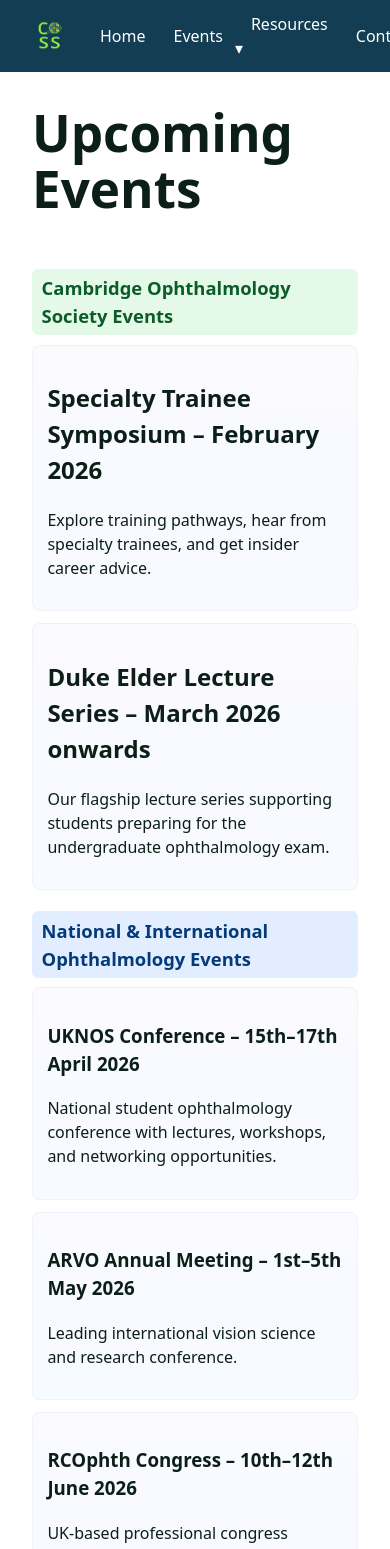
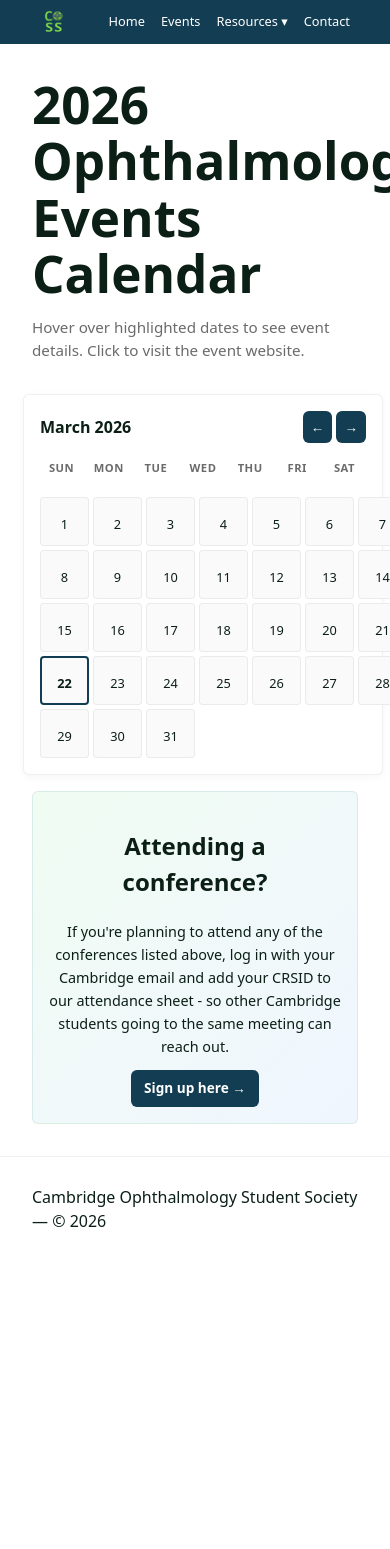
Before and after one commit to yat2k/coss-website, a React (Vite) app: page /events in a window 390 px wide. Shown: the top 1549 px of the page. After the commit the page ends 1261 px from the top, so only its background shows below. Built offline with nearby package versions, Linux system fonts and the light colour scheme.

Commit message:
responsiveness fixed, added events calender

```diff
--- a/src/components/Header/Header.css
+++ b/src/components/Header/Header.css
@@ -1,7 +1,7 @@
 .site-header {
   background: var(--brand-green);
   color: #fff;
-  padding: 12px 0;
+  padding: 12px 1rem;
   width: 100%;
   box-sizing: border-box;
 }
@@ -9,7 +9,9 @@
   display: flex;
   align-items: center;
   justify-content: space-between;
-  gap: 16px;
+  gap: 12px;
+  max-width: 1400px;
+  margin: 0 auto;
 }
 .brand {
   display: inline-flex;
@@ -35,9 +37,9 @@
   text-decoration: none;
 }
 
-.site-header nav { display: flex; align-items: center; gap: 12px }
+.site-header nav { display: flex; align-items: center; gap: 8px; flex-wrap: wrap }
 .nav-item { position: relative; }
-.nav-link { color: #fff; text-decoration: none; margin-left: 0 }
+.nav-link { color: #fff; text-decoration: none; margin-left: 0; font-size: 0.95rem }
 
 .dropdown-menu {
   position: absolute;
@@ -63,9 +65,52 @@
 .nav-dropdown:focus-within .dropdown-menu { display: block; }
 
 /* make dropdown adapt on small screens (stack) */
-@media (max-width: 800px) {
-  .dropdown-menu { position: static; box-shadow: none; background: transparent; padding: 0 }
-  .dropdown-menu li a { padding: 0.25rem 0; color: #fff }
+@media (max-width: 768px) {
+  .site-header {
+    padding: 10px 0.75rem;
+  }
+  .header-inner {
+    gap: 8px;
+  }
+  .brand {
+    gap: 8px;
+  }
+  .site-header nav a {
+    margin-left: 12px;
+    font-size: 0.9rem;
+  }
+  .dropdown-menu {
+    position: static;
+    box-shadow: none;
+    background: transparent;
+    padding: 0;
+    min-width: auto;
+  }
+  .dropdown-menu li a {
+    padding: 0.25rem 0;
+    color: #fff;
+    font-size: 0.9rem;
+  }
+}
+
+@media (max-width: 480px) {
+  .site-header {
+    padding: 8px 0.5rem;
+  }
+  .brand {
+    gap: 6px;
+  }
+  .brand-logo {
+    height: 28px;
+    width: 28px;
+  }
+  .site-header nav a {
+    margin-left: 8px;
+    font-size: 0.8rem;
+  }
+  .nav-item {
+    font-size: 0.8rem;
+  }
 }
 
 .site-header .brand {
--- a/src/pages/Events/Events.css
+++ b/src/pages/Events/Events.css
@@ -1,45 +1,437 @@
-.events-grid {
-  display: grid;
-  grid-template-columns: 1fr 320px;
-  gap: 1rem;
-  align-items: start;
+.events-header {
+  margin-bottom: 2rem;
 }
 
-.events-main h1 { margin-top: 0; }
-.lead { color: var(--muted); margin-top: 0.25rem; }
-
-.event-card {
-  background: linear-gradient(180deg, rgba(250,250,255,1), rgba(247,250,255,1));
-  border: 1px solid rgba(20,60,120,0.04);
-  padding: 0.9rem;
-  border-radius: 8px;
-  margin-bottom: 0.75rem;
+.events-header h1 {
+  margin-top: 0;
+  margin-bottom: 0.5rem;
 }
 
-.section-title { margin-top: 1rem; }
+.events-header p {
+  color: var(--muted);
+  font-size: 0.95rem;
+}
 
-.section-heading { display: inline-block; padding: 0.35rem 0.6rem; border-radius: 6px; margin: 0.6rem 0; font-size: 1.15rem }
-.section-heading--green { background: rgba(226,249,230,0.9); color: #0b5c2a }
-.section-heading--blue { background: rgba(225,237,255,0.95); color: #053a7a }
+.calendar-container {
+  display: flex;
+  align-items: center;
+  justify-content: center;
+  width: 100%;
+  margin: 0 auto 2rem;
+}
 
-.connect, .subscribe { margin-top: 1rem; padding: 0.6rem; background: rgba(245,250,245,0.8); border-radius: 8px }
-
-.button {
-  display: inline-block;
-  padding: 0.45rem 0.7rem;
+.nav-prev,
+.nav-next {
   background: var(--brand-green);
   color: #fff;
+  border: none;
+  padding: 0.6rem 0.9rem;
   border-radius: 6px;
+  font-size: 1.1rem;
+  cursor: pointer;
+  transition: all 150ms ease;
+  font-weight: 600;
+}
+
+.nav-prev:hover,
+.nav-next:hover {
+  box-shadow: 0 4px 12px rgba(0, 120, 70, 0.25);
+  transform: scale(1.05);
+}
+
+.nav-prev:active,
+.nav-next:active {
+  transform: scale(0.95);
+}
+
+.nav-buttons {
+  display: flex;
+  gap: 0.5rem;
+  flex-shrink: 0;
+}
+
+.calendar-month {
+  background: #fff;
+  border: 1px solid rgba(0, 0, 0, 0.06);
+  border-radius: 8px;
+  padding: 2.5rem;
+  box-shadow: 0 2px 8px rgba(0, 0, 0, 0.04);
+  width: 100%;
+  max-width: 1400px;
+  margin: 0 auto;
+}
+
+.calendar-header {
+  display: flex;
+  align-items: center;
+  justify-content: space-between;
+  margin-bottom: 1.5rem;
+  gap: 2rem;
+}
+
+.month-title {
+  margin: 0;
+  font-size: 1.5rem;
+  color: var(--text-primary);
+  flex-shrink: 0;
+  min-width: fit-content;
+}
+
+.calendar-weekdays {
+  display: grid;
+  grid-template-columns: repeat(7, 1fr);
+  gap: 0.5rem;
+  margin-bottom: 1rem;
+}
+
+.calendar-days {
+  display: grid;
+  grid-template-columns: repeat(7, 1fr);
+  gap: 0.5rem;
+}
+
+.weekday {
+  text-align: center;
+  font-size: 0.95rem;
+  font-weight: 600;
+  color: var(--muted);
+  padding: 0.5rem 0;
+  text-transform: uppercase;
+  letter-spacing: 0.5px;
+}
+
+.calendar-day {
+  aspect-ratio: 1;
+  min-height: 60px;
+  display: flex;
+  align-items: center;
+  justify-content: center;
+  position: relative;
+  border: 1px solid rgba(0, 0, 0, 0.06);
+  border-radius: 6px;
+  background: #fafafa;
+  font-size: 1rem;
+  font-weight: 500;
+  cursor: default;
+  transition: all 150ms ease;
+}
+
+.calendar-day.has-event {
+  background: var(--brand-green);
+  color: #fff;
+  font-weight: 600;
+  cursor: pointer;
+}
+
+.calendar-day.has-event:hover {
+  box-shadow: 0 4px 12px rgba(0, 120, 70, 0.25);
+  transform: scale(1.05);
+}
+
+.calendar-day.today {
+  border: 2px solid var(--brand-green);
+  font-weight: 600;
+}
+
+.day-number {
+  display: flex;
+  align-items: center;
+  justify-content: center;
+  width: 100%;
+  height: 100%;
+  border-top: 1px solid rgba(255, 255, 255, 0.3);
+  padding-top: 0.35rem;
+}
+
+.event-tooltip-inline .tooltip-dates {
+  color: rgba(255, 255, 255, 0.9);
+  margin-bottom: 0.25rem;
+  font-size: 0.7rem;
+}
+
+.tooltip-dates {
+  color: var(--muted);
+  font-size: 0.85rem;
+  margin-bottom: 0.5rem;
+}
+
+.tooltip-link {
+  display: inline-flex;
+  align-items: center;
+  gap: 0.3rem;
+  color: var(--brand-green);
   text-decoration: none;
+  font-weight: 600;
+  font-size: 0.85rem;
+  transition: gap 150ms ease;
 }
-.button.muted { background: rgba(10,10,10,0.06); color: inherit; border: 1px solid rgba(0,0,0,0.06) }
 
-.events-side .side-card { background: linear-gradient(180deg, #fff, #fbfbff); border-radius:8px; padding:0.8rem; margin-bottom:0.8rem; border: 1px solid rgba(0,0,0,0.04) }
-.side-form { display:flex; flex-direction:column; gap:0.5rem }
-.side-form input { padding:0.45rem; border-radius:6px; border:1px solid rgba(0,0,0,0.06) }
-.side-form button { padding:0.45rem; border-radius:6px; border:none; background:var(--brand-green); color:white }
+.tooltip-link:hover {
+  gap: 0.5rem;
+}
 
-@media (max-width: 900px) {
-  .events-grid { grid-template-columns: 1fr; }
-  .events-side { order: 2 }
+.event-tooltip-inline .tooltip-link {
+  color: rgba(255, 255, 255, 0.95);
+  font-size: 0.7rem;
 }
+
+.conference-signup {
+  background: linear-gradient(135deg, rgba(226, 249, 230, 0.5), rgba(225, 237, 255, 0.5));
+  border: 1px solid rgba(0, 120, 70, 0.1);
+  border-radius: 8px;
+  padding: 1.5rem;
+  max-width: 600px;
+  margin: 2rem auto 0;
+  text-align: center;
+}
+
+.tooltip-dates {
+  color: var(--muted);
+  font-size: 0.85rem;
+  margin-bottom: 0.5rem;
+}
+
+.tooltip-link {
+  display: inline-flex;
+  align-items: center;
+  gap: 0.3rem;
+  color: var(--brand-green);
+  text-decoration: none;
+  font-weight: 600;
+  font-size: 0.85rem;
+  transition: gap 150ms ease;
+}
+
+.tooltip-link:hover {
+  gap: 0.5rem;
+}
+
+.event-tooltip {
+  position: absolute;
+  bottom: calc(100% + 8px);
+  left: 50%;
+  transform: translateX(-50%);
+  background: #fff;
+  border: 1px solid rgba(0, 0, 0, 0.12);
+  border-radius: 6px;
+  padding: 0.75rem;
+  box-shadow: 0 8px 24px rgba(0, 0, 0, 0.15);
+  min-width: 200px;
+  max-width: 250px;
+  z-index: 10;
+  animation: tooltipFadeIn 150ms ease both;
+}
+
+@keyframes tooltipFadeIn {
+  from {
+    opacity: 0;
+    transform: translateX(-50%) translateY(4px);
+  }
+  to {
+    opacity: 1;
+    transform: translateX(-50%) translateY(0);
+  }
+}
+
+.tooltip-name {
+  font-weight: 600;
+  color: var(--text-primary);
+  margin-bottom: 0.3rem;
+  font-size: 0.95rem;
+  color: var(--text-primary);
+}
+
+.conference-signup p {
+  margin: 0 0 1rem 0;
+  color: var(--text-primary);
+  line-height: 1.6;
+}
+
+.signup-link {
+  display: inline-flex;
+  align-items: center;
+  gap: 0.4rem;
+  padding: 0.6rem 1rem;
+  background: var(--brand-green);
+  color: #fff;
+  text-decoration: none;
+  border-radius: 6px;
+  font-weight: 600;
+  transition: all 150ms ease;
+}
+
+.signup-link:hover {
+  gap: 0.6rem;
+  box-shadow: 0 4px 12px rgba(0, 120, 70, 0.25);
+}
+
+@media (max-width: 1024px) {
+  .calendar-month {
+    padding: 2rem;
+  }
+
+  .calendar-day {
+    min-height: 70px;
+    font-size: 1.1rem;
+  }
+
+  .month-title {
+    font-size: 1.4rem;
+  }
+}
+
+@media (max-width: 768px) {
+  .calendar-container {
+    max-width: 100%;
+    margin-bottom: 1.5rem;
+    padding: 0 0.75rem;
+  }
+
+  .calendar-month {
+    padding: 1.25rem;
+    border-radius: 6px;
+  }
+
+  .calendar-header {
+    flex-direction: row;
+    gap: 1rem;
+    margin-bottom: 1rem;
+    justify-content: space-between;
+  }
+
+  .month-title {
+    font-size: 1.2rem;
+    flex: 1;
+  }
+
+  .nav-buttons {
+    gap: 0.35rem;
+  }
+
+  .nav-prev,
+  .nav-next {
+    padding: 0.5rem 0.7rem;
+    font-size: 0.95rem;
+  }
+
+  .calendar-weekdays,
+  .calendar-days {
+    gap: 0.35rem;
+  }
+
+  .calendar-day {
+    min-height: 50px;
+    font-size: 0.9rem;
+    border-radius: 4px;
+  }
+
+  .event-tooltip {
+    min-width: 160px;
+    max-width: 200px;
+    padding: 0.5rem;
+    font-size: 0.8rem;
+  }
+
+  .tooltip-name {
+    font-size: 0.85rem;
+  }
+
+  .tooltip-dates {
+    font-size: 0.75rem;
+  }
+
+  .tooltip-link {
+    font-size: 0.7rem;
+  }
+
+  .conference-signup {
+    margin: 1.5rem auto 0;
+    padding: 1.25rem;
+  }
+}
+
+@media (max-width: 480px) {
+  .calendar-container {
+    padding: 0 0.5rem;
+    margin-bottom: 1rem;
+  }
+
+  .calendar-month {
+    padding: 1rem;
+  }
+
+  .calendar-header {
+    gap: 0.5rem;
+    margin-bottom: 0.75rem;
+  }
+
+  .month-title {
+    font-size: 1rem;
+  }
+
+  .nav-buttons {
+    gap: 0.25rem;
+  }
+
+  .nav-prev,
+  .nav-next {
+    padding: 0.4rem 0.5rem;
+    font-size: 0.85rem;
+  }
+
+  .calendar-weekdays,
+  .calendar-days {
+    gap: 0.25rem;
+  }
+
+  .weekday {
+    font-size: 0.7rem;
+    padding: 0.3rem 0;
+  }
+
+  .calendar-day {
+    min-height: 45px;
+    font-size: 0.8rem;
+  }
+
+  .event-tooltip {
+    min-width: 140px;
+    max-width: 180px;
+    padding: 0.4rem;
+    bottom: calc(100% + 4px);
+  }
+
+  .tooltip-name {
+    font-size: 0.75rem;
+    margin-bottom: 0.2rem;
+  }
+
+  .tooltip-dates {
+    font-size: 0.65rem;
+    margin-bottom: 0.2rem;
+  }
+
+  .tooltip-link {
+    font-size: 0.65rem;
+  }
+
+  .day-number {
+    font-size: 0.8rem;
+  }
+
+  .conference-signup {
+    margin: 1rem auto 0;
+    padding: 1rem;
+    border-radius: 6px;
+  }
+
+  .conference-signup p {
+    margin: 0 0 0.75rem 0;
+    font-size: 0.9rem;
+  }
+
+  .signup-link {
+    padding: 0.5rem 0.8rem;
+    font-size: 0.85rem;
+  }
+}
--- a/src/pages/Events/Events.jsx
+++ b/src/pages/Events/Events.jsx
@@ -1,55 +1,124 @@
+import { useState } from 'react'
 import './Events.css'
 
+const EVENTS = [
+  { name: 'ARVO Annual Meeting', dates: '3–7 May 2026', dateRange: [{ month: 5, days: [3, 4, 5, 6, 7] }], url: 'https://www.arvo.org/annual-meeting' },
+  { name: 'RCOphth Annual Congress', dates: '18–21 May 2026', dateRange: [{ month: 5, days: [18, 19, 20, 21] }], url: 'https://www.rcophth.ac.uk/events-courses/annual-congress/' },
+  { name: 'EGS Congress', dates: '30 May–2 Jun 2026', dateRange: [{ month: 5, days: [30, 31] }, { month: 6, days: [1, 2] }], url: 'https://egscongress.org/' },
+  { name: 'BOPSS Annual Meeting', dates: '17–19 Jun 2026', dateRange: [{ month: 6, days: [17, 18, 19] }], url: 'https://www.bopss.co.uk/meetings/bopss-2026-sheffield/' },
+  { name: 'WOC 2026', dates: '26–29 Jun 2026', dateRange: [{ month: 6, days: [26, 27, 28, 29] }], url: 'https://icowoc.org/' },
+  { name: 'Oxford Ophthalmological Congress', dates: '6–8 Jul 2026', dateRange: [{ month: 7, days: [6, 7, 8] }], url: 'https://www.ooc.uk.com/' },
+  { name: 'BEECS Annual Meeting', dates: 'TBC — Sep 2026', dateRange: [], url: 'https://beecs.co.uk/' },
+  { name: 'ESCRS Congress', dates: '11–15 Sep 2026', dateRange: [{ month: 9, days: [11, 12, 13, 14, 15] }], url: 'https://congress.escrs.org/' },
+  { name: 'EURETINA Congress', dates: '1–4 Oct 2026', dateRange: [{ month: 10, days: [1, 2, 3, 4] }], url: 'https://euretina.org/vienna-2026/' },
+  { name: 'AAO Annual Meeting', dates: '9–12 Oct 2026', dateRange: [{ month: 10, days: [9, 10, 11, 12] }], url: 'https://www.aao.org/annual-meeting' },
+  { name: 'BIPOSA Annual Meeting', dates: 'TBC — Oct 2026', dateRange: [], url: 'https://biposa.org/' },
+  { name: 'BEAVRS Annual Meeting', dates: '5–6 Nov 2026', dateRange: [{ month: 11, days: [5, 6] }], url: 'https://beavrs.org/' },
+]
+
+function getEventForDate(month, day) {
+  return EVENTS.find(event =>
+    event.dateRange.some(dr => dr.month === month && dr.days.includes(day))
+  )
+}
+
+function CalendarMonth({ month, year, onPrevMonth, onNextMonth }) {
+  const firstDay = new Date(year, month - 1, 1).getDay()
+  const daysInMonth = new Date(year, month, 0).getDate()
+  const [hoveredDate, setHoveredDate] = useState(null)
+
+  const monthNames = ['January', 'February', 'March', 'April', 'May', 'June', 'July', 'August', 'September', 'October', 'November', 'December']
+  const dayNames = ['Sun', 'Mon', 'Tue', 'Wed', 'Thu', 'Fri', 'Sat']
+
+  const dates = []
+  for (let i = 0; i < firstDay; i++) {
+    dates.push(null)
+  }
+  for (let i = 1; i <= daysInMonth; i++) {
+    dates.push(i)
+  }
+
+  return (
+    <div className="calendar-month">
+      <div className="calendar-header">
+        <h3 className="month-title">{monthNames[month - 1]} {year}</h3>
+        <div className="nav-buttons">
+          <button className="nav-prev" onClick={onPrevMonth} aria-label="Previous month">
+            ←
+          </button>
+          <button className="nav-next" onClick={onNextMonth} aria-label="Next month">
+            →
+          </button>
+        </div>
+      </div>
+
+      <div className="calendar-weekdays">
+        {dayNames.map(day => (
+          <div key={day} className="weekday">{day}</div>
+        ))}
+      </div>
+
+      <div className="calendar-days">
+        {dates.map((day, idx) => {
+          const event = day ? getEventForDate(month, day) : null
+          const isToday = new Date().getMonth() === month - 1 && new Date().getDate() === day
+
+          return (
+            <div
+              key={idx}
+              className={`calendar-day ${event ? 'has-event' : ''} ${isToday ? 'today' : ''}`}
+              onMouseEnter={() => day && setHoveredDate(day)}
+              onMouseLeave={() => setHoveredDate(null)}
+              onClick={() => event && window.open(event.url, '_blank')}
+            >
+              {day && <span className="day-number">{day}</span>}
+
+              {event && hoveredDate === day && (
+                <div className="event-tooltip">
+                  <div className="tooltip-name">{event.name}</div>
+                  <div className="tooltip-dates">{event.dates}</div>
+                  <a href={event.url} target="_blank" rel="noreferrer" className="tooltip-link" onClick={(e) => e.stopPropagation()}>
+                    Visit Website →
+                  </a>
+                </div>
+              )}
+            </div>
+          )
+        })}
+      </div>
+    </div>
+  )
+}
+
 export default function Events() {
+  const currentMonth = new Date().getMonth() + 1
+  const [displayMonth, setDisplayMonth] = useState(currentMonth)
+
+  const handlePrevMonth = () => {
+    setDisplayMonth(prev => prev === 1 ? 12 : prev - 1)
+  }
+
+  const handleNextMonth = () => {
+    setDisplayMonth(prev => prev === 12 ? 1 : prev + 1)
+  }
+
+  const monthNames = ['January', 'February', 'March', 'April', 'May', 'June', 'July', 'August', 'September', 'October', 'November', 'December']
+
   return (
     <section className="events container">
-      <div className="events-grid">
-        <main className="events-main">
-          <h1>Upcoming Events</h1>
-          <h2 className="section-heading section-heading--green">Cambridge Ophthalmology Society Events</h2>
+      <div className="events-header">
+        <h1>2026 Ophthalmology Events Calendar</h1>
+        <p>Hover over highlighted dates to see event details. Click to visit the event website.</p>
+      </div>
 
-          <section className="event-card">
-            <h2>Specialty Trainee Symposium – February 2026</h2>
-            <p>Explore training pathways, hear from specialty trainees, and get insider career advice.</p>
-          </section>
+      <div className="calendar-container">
+        <CalendarMonth month={displayMonth} year={2026} onPrevMonth={handlePrevMonth} onNextMonth={handleNextMonth} />
+      </div>
 
-          <section className="event-card">
-            <h2>Duke Elder Lecture Series – March 2026 onwards</h2>
-            <p>Our flagship lecture series supporting students preparing for the undergraduate ophthalmology exam.</p>
-          </section>
-
-          <h2 className="section-heading section-heading--blue">National &amp; International Ophthalmology Events</h2>
-
-          <section className="event-card">
-            <h3>UKNOS Conference – 15th–17th April 2026</h3>
-            <p>National student ophthalmology conference with lectures, workshops, and networking opportunities.</p>
-          </section>
-
-          <section className="event-card">
-            <h3>ARVO Annual Meeting – 1st–5th May 2026</h3>
-            <p>Leading international vision science and research conference.</p>
-          </section>
-
-          <section className="event-card">
-            <h3>RCOphth Congress – 10th–12th June 2026</h3>
-            <p>UK-based professional congress featuring talks, workshops, and the latest research.</p>
-          </section>
-        </main>
-
-        <aside className="events-side">
-          <div className="side-card">
-            <h4>Connect with Fellow Students</h4>
-            <p>Planning to attend any events? Add your name and CRSid to our Google Sheet to find like-minded Cambridge students and coordinate attendance.</p>
-            <p><a className="button" href="#" target="_blank" rel="noreferrer">Open events Google Sheet</a></p>
-          </div>
-
-          <div className="side-card">
-            <h4>Stay Up to Date</h4>
-            <p>Want to hear about upcoming events and opportunities from the Cambridge Ophthalmology Society? Sign up for our mailing list below!</p>
-            <p>Join the Mailing List: Submit your details via our Google Form — simply fill out your name, email, level of training, and affiliated institution to stay in the loop.</p>
-            <p><a className="button muted" href="#" target="_blank" rel="noreferrer">Open mailing list form</a></p>
-          </div>
-        </aside>
+      <div className="conference-signup">
+        <h2>Attending a conference?</h2>
+        <p>If you're planning to attend any of the conferences listed above, log in with your Cambridge email and add your CRSID to our attendance sheet - so other Cambridge students going to the same meeting can reach out.</p>
+        <a href="#" className="signup-link">Sign up here →</a>
       </div>
     </section>
   )
```
